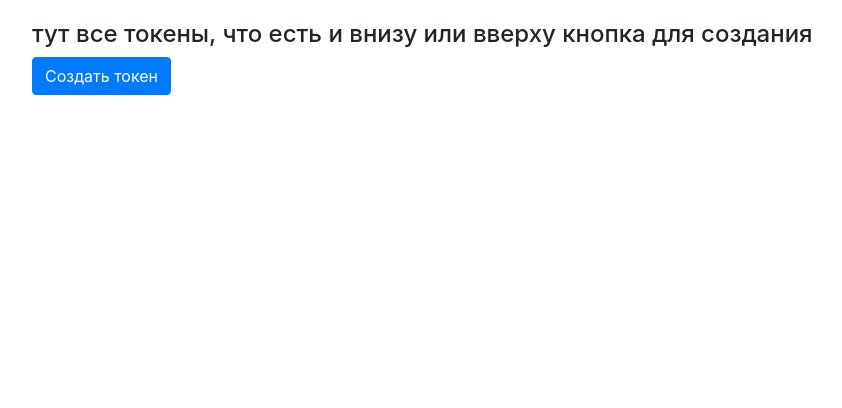
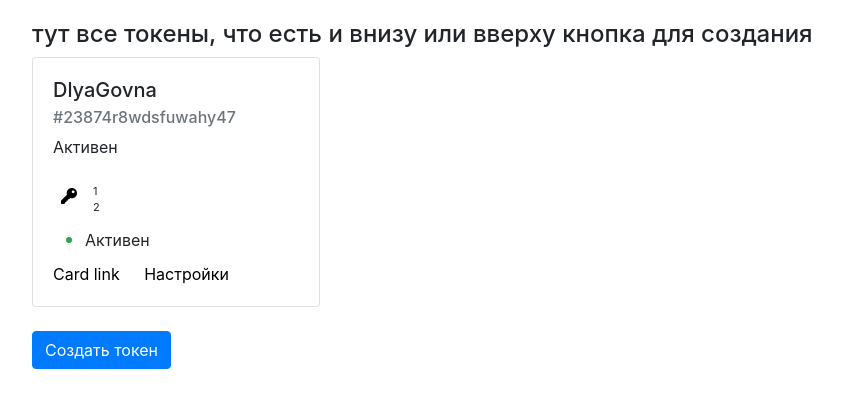
Before and after one commit to gaskeo/limq-panel, a Flask app: page / in a window 1280 px wide. Shown: the part 53-461 px from the top of the page, without its empty margins (96-938 px from the left). Run offline with Flask 2, Linux system fonts and the light colour scheme; a user stored in the database is signed in; tables that the repository leaves empty hold one stand-in row (values such as "Sample post"); some libraries are stand-ins or nearby versions.

Commit message:
channel card

```diff
--- a/static/css/style.css
+++ b/static/css/style.css
@@ -47,3 +47,18 @@ span.mq-label {
     padding-left: 4px;
     padding-right: 38px;
 }
+
+.card-container {
+    padding-left: 0px;
+}
+
+.card-use {
+    font-size: 11px;
+    margin-top: 0px;
+    margin-bottom: 0px;
+}
+
+.card-usage-block {
+	padding-top: 0px;
+	margin-top: 0px;
+}
--- a/templates/base.html
+++ b/templates/base.html
@@ -6,7 +6,8 @@
           href="https://stackpath.bootstrapcdn.com/bootstrap/4.4.1/css/bootstrap.min.css"
           integrity="sha384-Vkoo8x4CGsO3+Hhxv8T/Q5PaXtkKtu6ug5TOeNV6gBiFeWPGFN9MuhOf23Q9Ifjh"
           crossorigin="anonymous">
-    <link href="https://fonts.googleapis.com/css2?family=Open+Sans:wght@300;400&display=swap" rel="stylesheet">
+    <link href="https://fonts.googleapis.com/css2?family=Open+Sans:wght@300;400&display=swap"
+          rel="stylesheet">
     <link rel="stylesheet" href="/static/css/style.css">
     {% block title %}
     <title>{{ title }}</title>
@@ -29,8 +30,12 @@
             </div>
             {% else %}
             <div>
-                <a href="/register"><button type="submit" class="btn btn-primary">Зарегистрироваться</button></a>
-                <a href="/login"><button type="submit" class="btn btn-success">Войти</button></a>
+                <a href="/register">
+                    <button type="submit" class="btn btn-primary">Зарегистрироваться</button>
+                </a>
+                <a href="/login">
+                    <button type="submit" class="btn btn-success">Войти</button>
+                </a>
 
             </div>
             {% endif %}
@@ -41,7 +46,33 @@
 <div class="data_container">
     {% if current_user.is_authenticated %}
     <h4>тут все токены, что есть и внизу или вверху кнопка для создания</h4>
-        <a href="/add_token"><button type="submit" class="btn btn-primary">Создать токен</button></a>
+    <div class="card" style="width: 18rem;">
+        <div class="card-body">
+            <h5 class="card-title">DlyaGovna</h5>
+            <h6 class="card-subtitle mb-2 text-muted">#23874r8wdsfuwahy47</h6>
+            <p class="card-text">Активен</p>
+            <div class="d-flex card-usage-block">
+                <div class="p-2"><img class="1" src="static/images/key.svg" width="16" height="16"></div>
+                <div class="p-2"><p class="card-use">1</p><p class="card-use">2</p></div>
+            </div>
+            <div class="container card-container">
+                <div class="d-flex flex-row d-inline-flex align-items-start align-items-lg-center">
+                    <svg class="bi bi-dot text-success" width="32" height="32" viewBox="0 0 16 16"
+                         fill="currentColor" xmlns="http://www.w3.org/2000/svg">
+                        <path fill-rule="evenodd" d="M8 9.5a1.5 1.5 0 100-3 1.5 1.5 0 000 3z"
+                              clip-rule="evenodd"/>
+                    </svg>
+                    <p class="card-text">Активен</p>
+                </div>
+            </div>
+
+            <a href="#" class="card-link">Card link</a>
+            <a href="#" class="card-link">Настройки</a>
+        </div>
+    </div>
+    <br><a href="/add_token">
+    <button type="submit" class="btn btn-primary">Создать токен</button>
+</a>
     {% else %}
     <h4>Тут крутой шоукейс</h4>
     {% endif %}
```
Also changed, not shown: templates/register_channel.html (added, +25 -0 lines), static/images/key.svg (added). Lines whose indentation alone changed are shown as unchanged.
